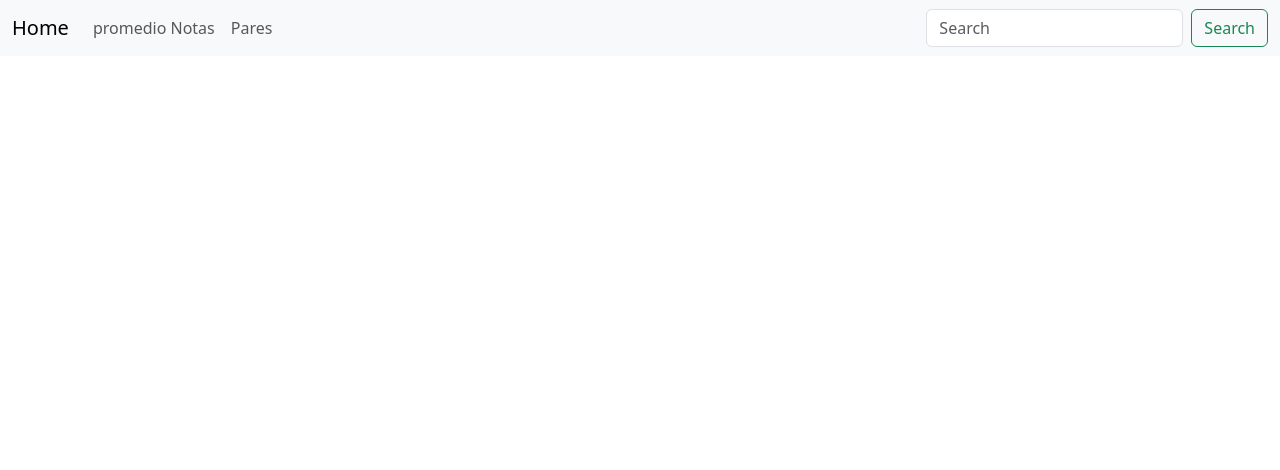
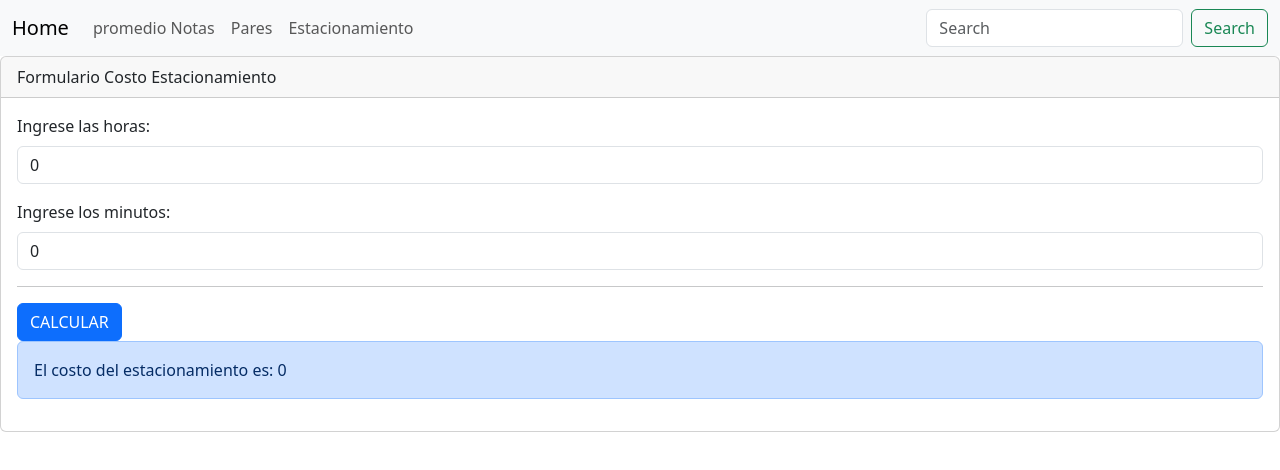
Before and after one commit to Mauricio51448/DAWI_CL3_BeLuFerMau, an Angular app: page /estacionamiento in a window 1280 px wide. Before the commit this address led to /. Shown: the top 470 px of the page. Built offline with nearby package versions, Linux system fonts and the light colour scheme.

Commit message:
Inicializacion de variables y enrutamiento de estacionamiento

```diff
--- a/src/app/app.component.html
+++ b/src/app/app.component.html
@@ -13,6 +13,9 @@
         <li class="nav-item">
           <a class="nav-link" href="/pares">Pares</a>
         </li>
+        <li class="nav-item">
+          <a class="nav-link" href="/estacionamiento">Estacionamiento</a>
+        </li>
       </ul>
       <form class="d-flex">
         <input class="form-control me-2" type="search" placeholder="Search" aria-label="Search">
--- a/src/app/app.routes.ts
+++ b/src/app/app.routes.ts
@@ -1,8 +1,10 @@
 import { Routes } from '@angular/router';
 import { FormEliminarNotaMenorPromedioComponent } from './form-eliminar-nota-menor-promedio/form-eliminar-nota-menor-promedio.component';
 import { FormMostrarParesRangoComponent } from './form-mostrar-pares-rango/form-mostrar-pares-rango.component';
+import { FormPrecioxhorasEstacionamientoComponent } from './form-precioxhoras-estacionamiento/form-precioxhoras-estacionamiento.component';
 
 export const routes: Routes = [
     {path: 'promedio', component: FormEliminarNotaMenorPromedioComponent},
-    {path: 'pares', component: FormMostrarParesRangoComponent}
+    {path: 'pares', component: FormMostrarParesRangoComponent},
+    {path: 'estacionamiento', component: FormPrecioxhorasEstacionamientoComponent}
 ];
--- a/src/app/form-precioxhoras-estacionamiento/form-precioxhoras-estacionamiento.component.html
+++ b/src/app/form-precioxhoras-estacionamiento/form-precioxhoras-estacionamiento.component.html
@@ -1 +1,24 @@
-<p>form-precioxhoras-estacionamiento works!</p>
+<div class="card">
+    <div class="card-header">
+      Formulario Costo Estacionamiento
+    </div>
+    <div class="card-body">
+        <div class="mb-3">
+            <label for="txtHoras" class="form-label">Ingrese las horas:</label>
+            <input type="number" class="form-control"
+            [(ngModel)]="horas"
+            id="txtHoras" placeholder="Ingrese las horas">
+        </div>
+        <div class="mb-3">
+            <label for="txtMinutos" class="form-label">Ingrese los minutos:</label>
+            <input type="number" class="form-control"
+            [(ngModel)]="minutos"
+            id="txtMinutos" placeholder="Ingrese los minutos">
+        </div>
+        <hr />
+        <button type="button" (click)="calcularCosto()" class="btn btn-primary">CALCULAR</button>
+        <div class="alert alert-primary" role="alert">
+            El costo del estacionamiento es: {{costo}}
+        </div>
+    </div>
+</div>
--- a/src/app/form-precioxhoras-estacionamiento/form-precioxhoras-estacionamiento.component.ts
+++ b/src/app/form-precioxhoras-estacionamiento/form-precioxhoras-estacionamiento.component.ts
@@ -1,12 +1,21 @@
 import { Component } from '@angular/core';
+import { FormsModule } from '@angular/forms';
 
 @Component({
   selector: 'app-form-precioxhoras-estacionamiento',
   standalone: true,
-  imports: [],
+  imports: [FormsModule],
   templateUrl: './form-precioxhoras-estacionamiento.component.html',
   styleUrl: './form-precioxhoras-estacionamiento.component.scss'
 })
 export class FormPrecioxhorasEstacionamientoComponent {
 
+  horas: number = 0;
+  minutos: number = 0;
+  costo: number = 0;
+
+  calcularCosto(): void {
+    let totalHoras = this.horas + (this.minutos > 0 ? 1 : 0);
+    this.costo = totalHoras * 1.5;
+  }
 }
```
